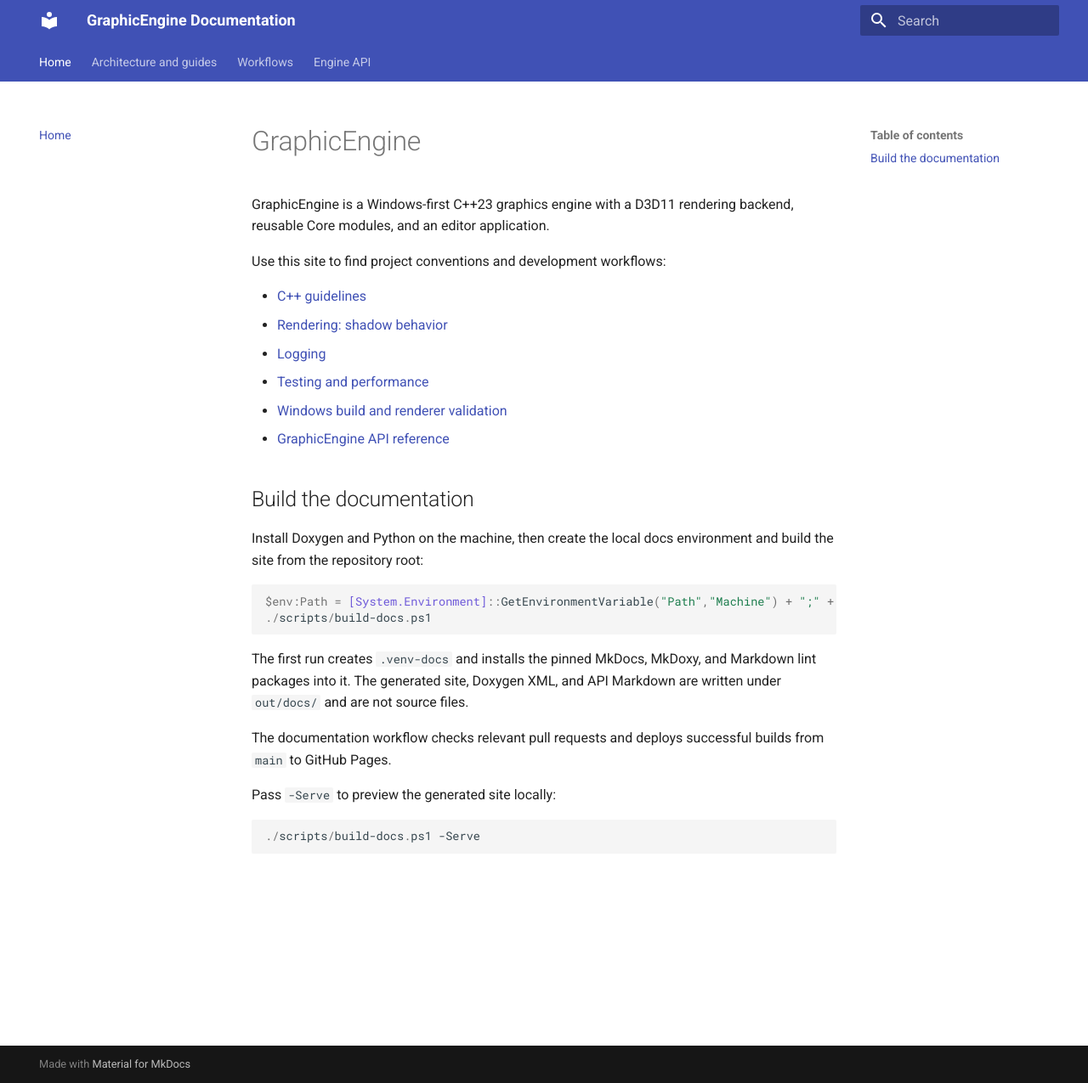
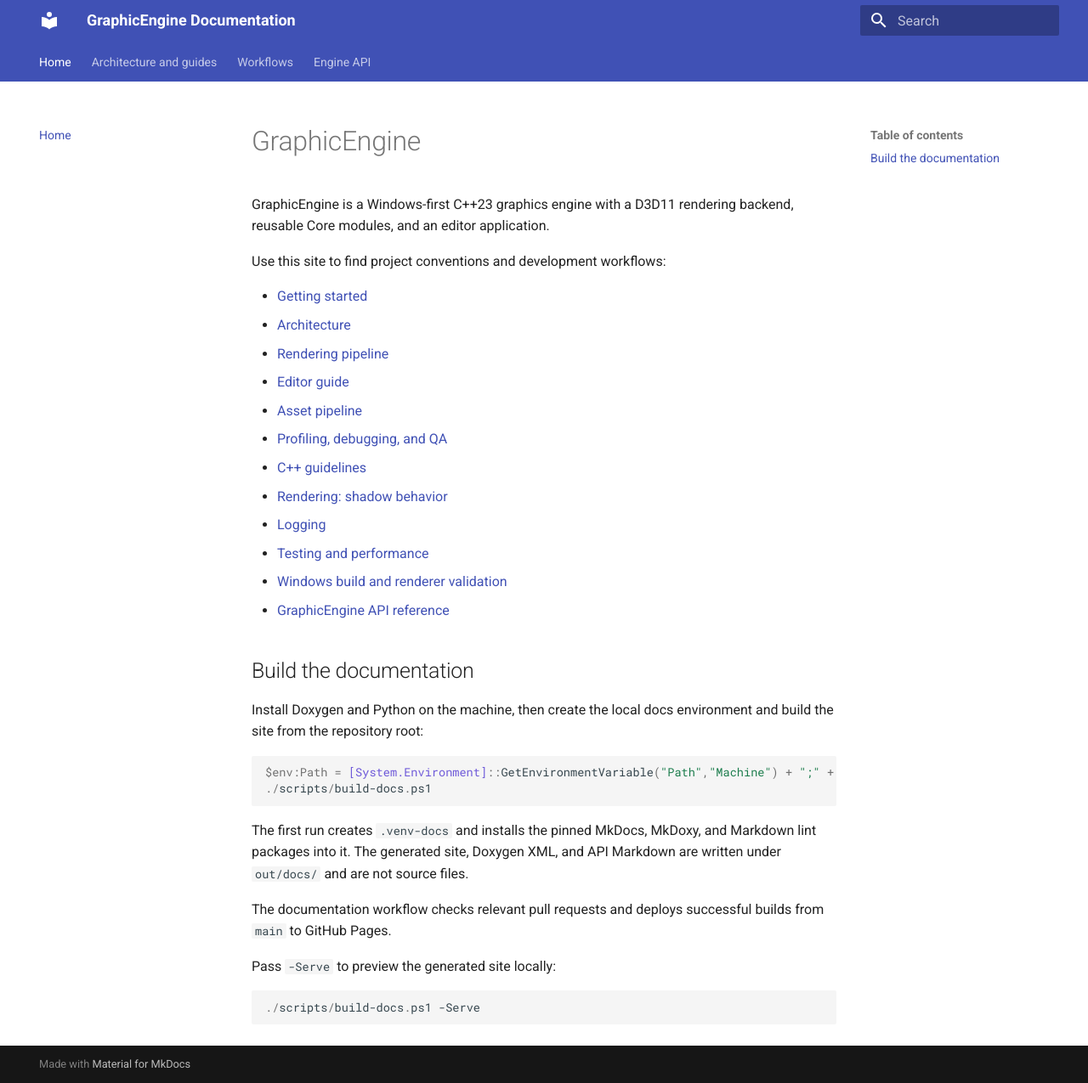
Before and after one commit to JGolaszewski/GrpahicEngine, an MkDocs documentation site: the page built from docs/index.md, in a window 1280 px wide and 1275 px high. Shown: the whole window at 85% size. Built offline with MkDocs 1.6.1 and Material for MkDocs 9.7.7, drawn with Linux system fonts in a browser that asks for light colours.

Commit message:
docs(nav): publish completed guides in docs navigation (#67)

```diff
--- a/docs/index.md
+++ b/docs/index.md
@@ -4,6 +4,12 @@
 
 Use this site to find project conventions and development workflows:
 
+- [Getting started](getting-started.md)
+- [Architecture](architecture.md)
+- [Rendering pipeline](rendering/pipeline.md)
+- [Editor guide](editor-guide.md)
+- [Asset pipeline](asset-pipeline.md)
+- [Profiling, debugging, and QA](profiling-qa.md)
 - [C++ guidelines](cpp-guidelines.md)
 - [Rendering: shadow behavior](rendering/shadows.md)
 - [Logging](logging.md)
--- a/mkdocs.yml
+++ b/mkdocs.yml
@@ -56,18 +56,23 @@
   - Home: index.md
   - Architecture and guides:
       - Architecture: architecture.md
+      - Editor guide: editor-guide.md
+      - Asset pipeline: asset-pipeline.md
       - C++ guidelines: cpp-guidelines.md
       - Logging: logging.md
       - Rendering:
+          - Pipeline: rendering/pipeline.md
           - Cameras: rendering/cameras.md
           - Editor render panel: rendering/editor-render-panel.md
           - Render output and image export: rendering/output.md
           - Shadows: rendering/shadows.md
           - Final rendering: rendering/final-render.md
   - Workflows:
+      - Getting started: getting-started.md
       - Development workflow: development-workflow.md
       - Testing: testing.md
       - Windows validation: validation/windows.md
+      - Profiling, debugging, and QA: profiling-qa.md
   - Engine API:
       - Overview: api-reference.md
       - API index: engineApi/links.md
```
